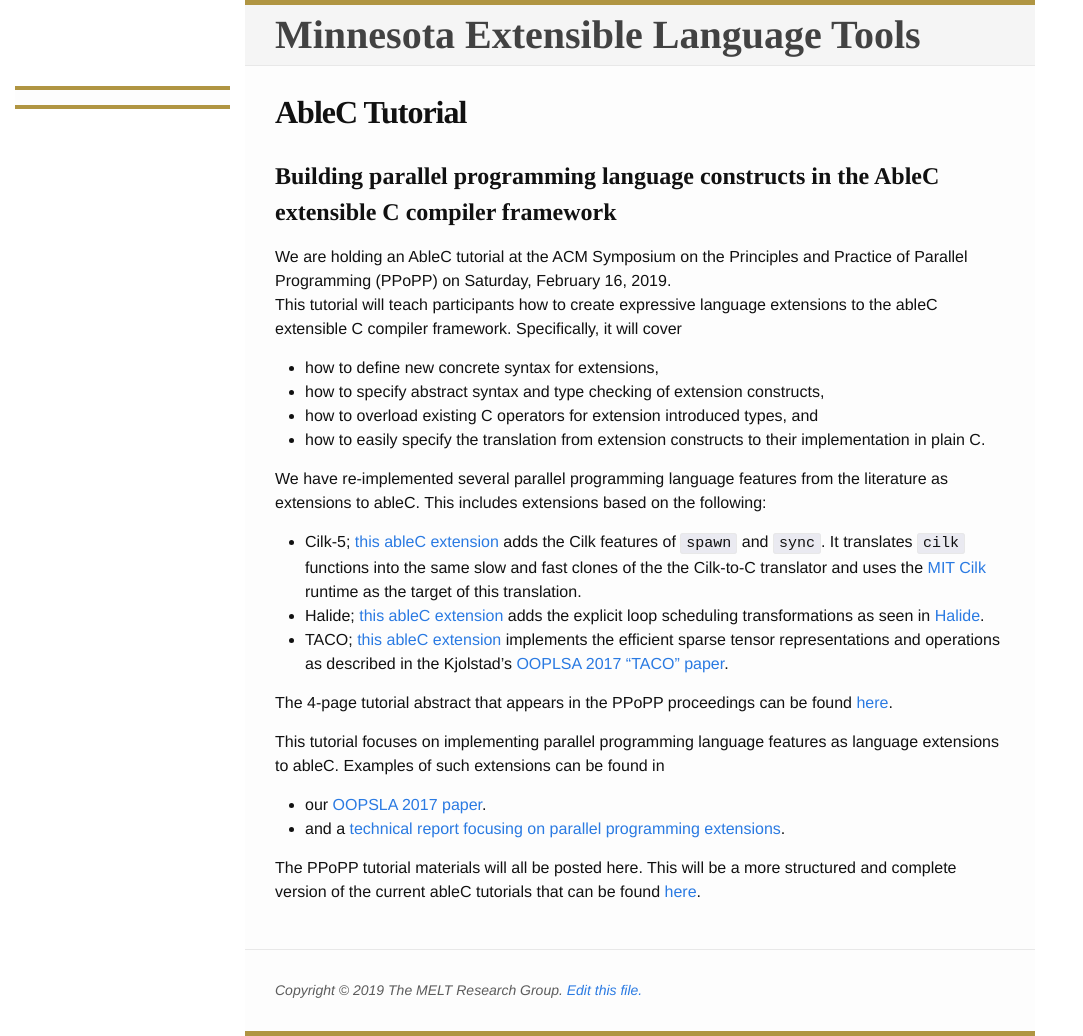
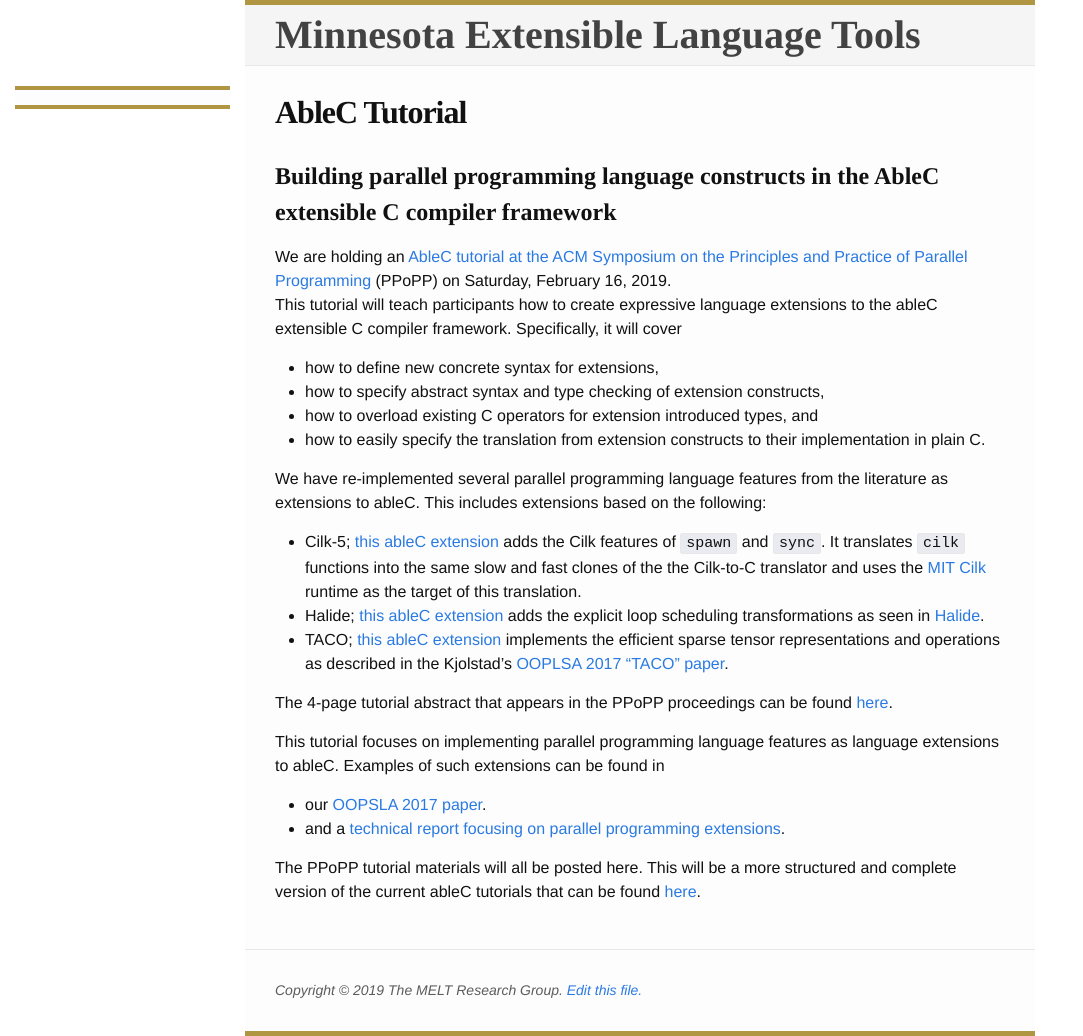
Before and after one commit to melt-umn/melt-website, a Jekyll site: the page built from _pages/ableC-tutorials.md, in a window 1280 px wide. Shown: the whole page, without its empty margins (0-1083 px from the left). Built offline with Jekyll 4.4.1, drawn with Linux system fonts in a browser that asks for light colours; part of the change alters nothing that is shown.

```diff
--- a/_pages/ableC-tutorials.md
+++ b/_pages/ableC-tutorials.md
@@ -7,8 +7,8 @@ permalink: /ableC/tutorial/
 
 ## Building parallel programming language constructs in the AbleC extensible C compiler framework
 
-We are holding an AbleC tutorial at the ACM Symposium on the
-Principles and Practice of Parallel Programming (PPoPP) on Saturday, February
+We are holding an [AbleC tutorial at the ACM Symposium on the
+Principles and Practice of Parallel Programming](https://ppopp19.sigplan.org/track/PPoPP-2019-Workshops-and-Tutorials#event-overview) (PPoPP) on Saturday, February
 16, 2019.
 This tutorial will teach participants how to create
 expressive language extensions to the ableC extensible C compiler
```
